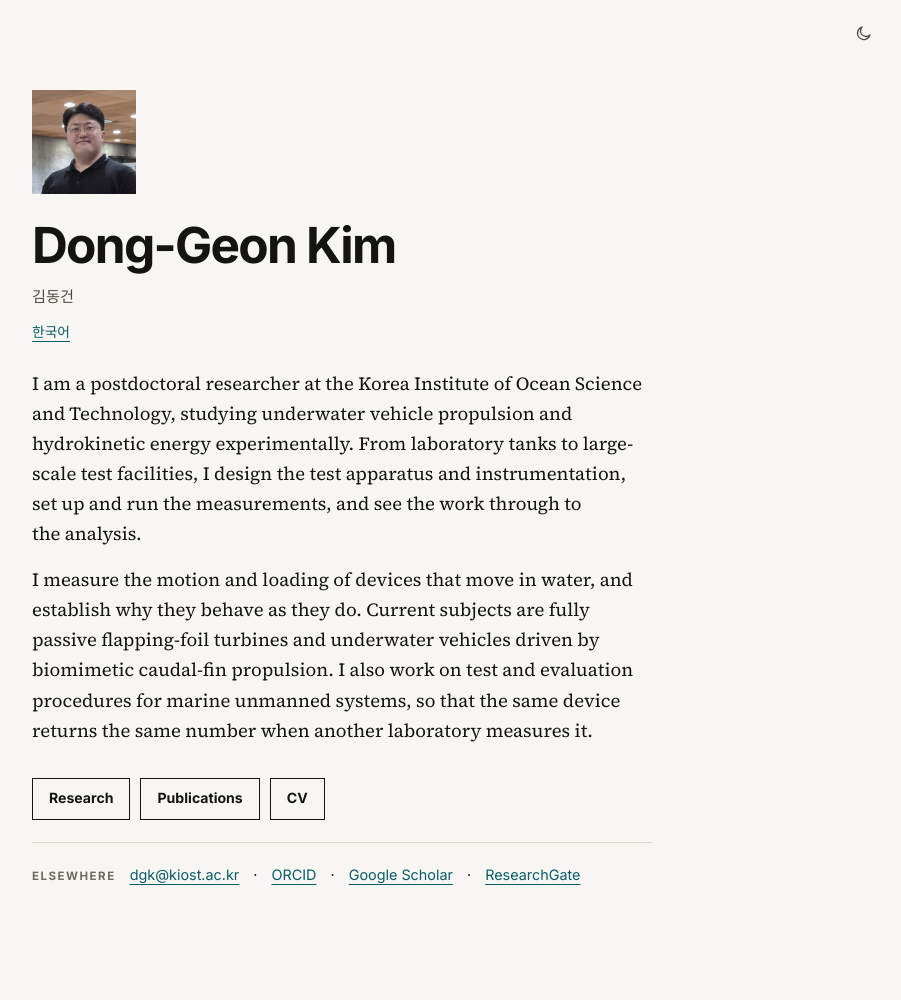
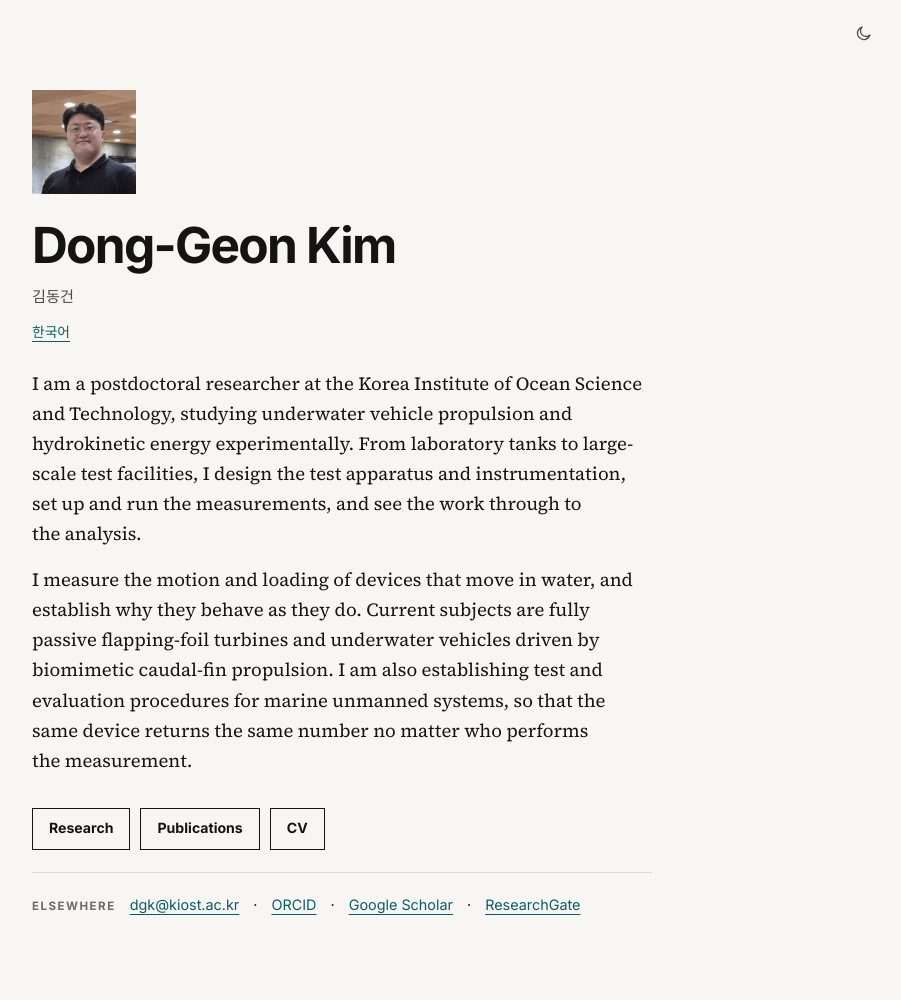
Before and after one commit to Halysis/halysis.github.io, a Jekyll site: the page built from index.html, in a window 1280 px wide. Shown: the whole page, without its empty margins (298-1199 px from the left). Built offline with Jekyll 4.4.1, drawn with Linux system fonts in a browser that asks for light colours; before the commit the page ends 970 px from its top, so only the background shows below that.

Commit message:
Update index.html

```diff
--- a/index.html
+++ b/index.html
@@ -73,8 +73,9 @@
         I measure the motion and loading of devices that move in water, and establish
         why they behave as they do. Current subjects are fully passive flapping-foil
         turbines and underwater vehicles driven by biomimetic caudal-fin propulsion.
-        I also work on test and evaluation procedures for marine unmanned systems, so
-        that the same device returns the same number when another laboratory measures it.
+        I am also establishing test and evaluation procedures for marine unmanned
+        systems, so that the same device returns the same number no matter who
+        performs the measurement.
       </p>
 
       <nav class="card-links" aria-label="Sections">
```
